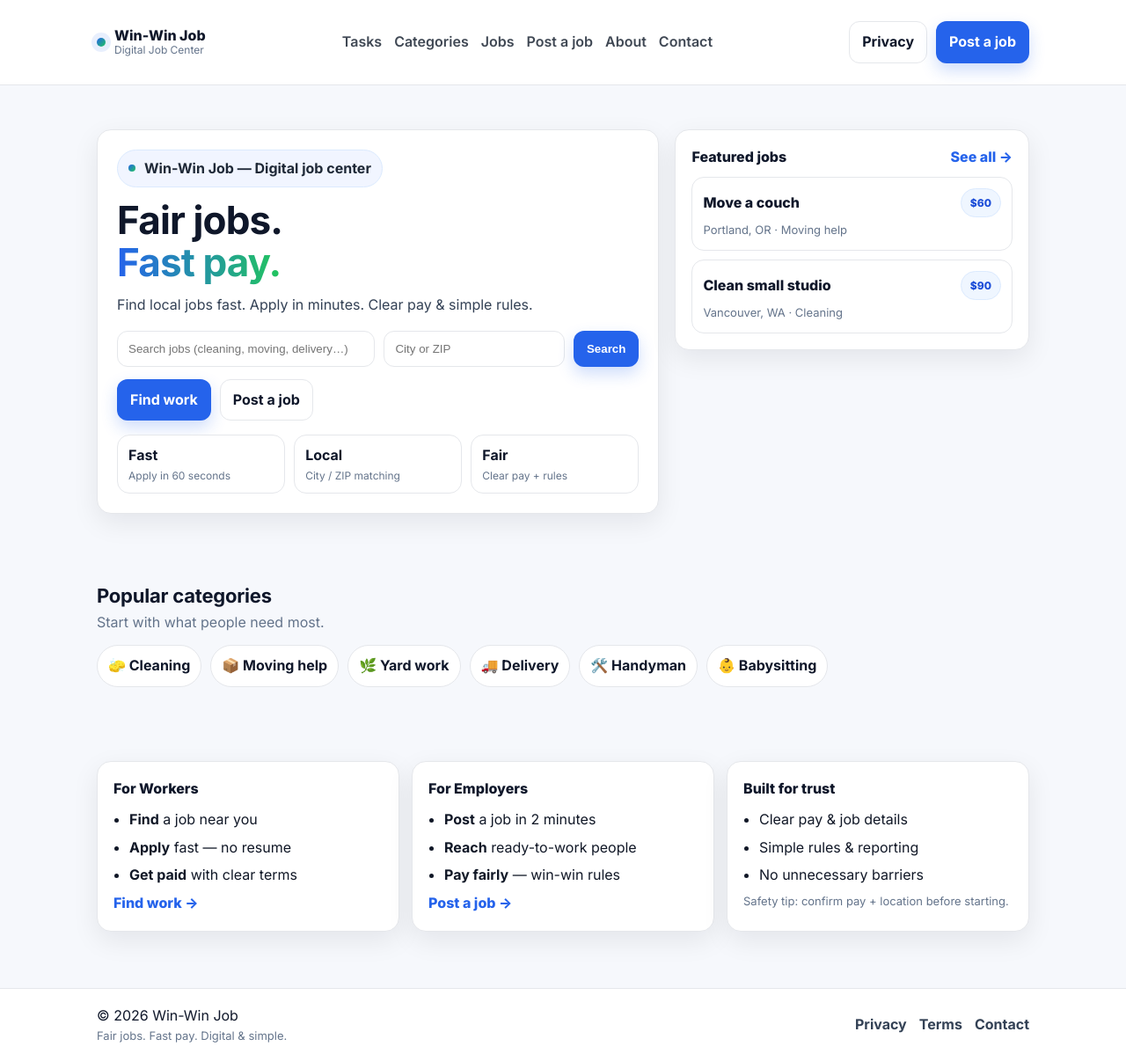
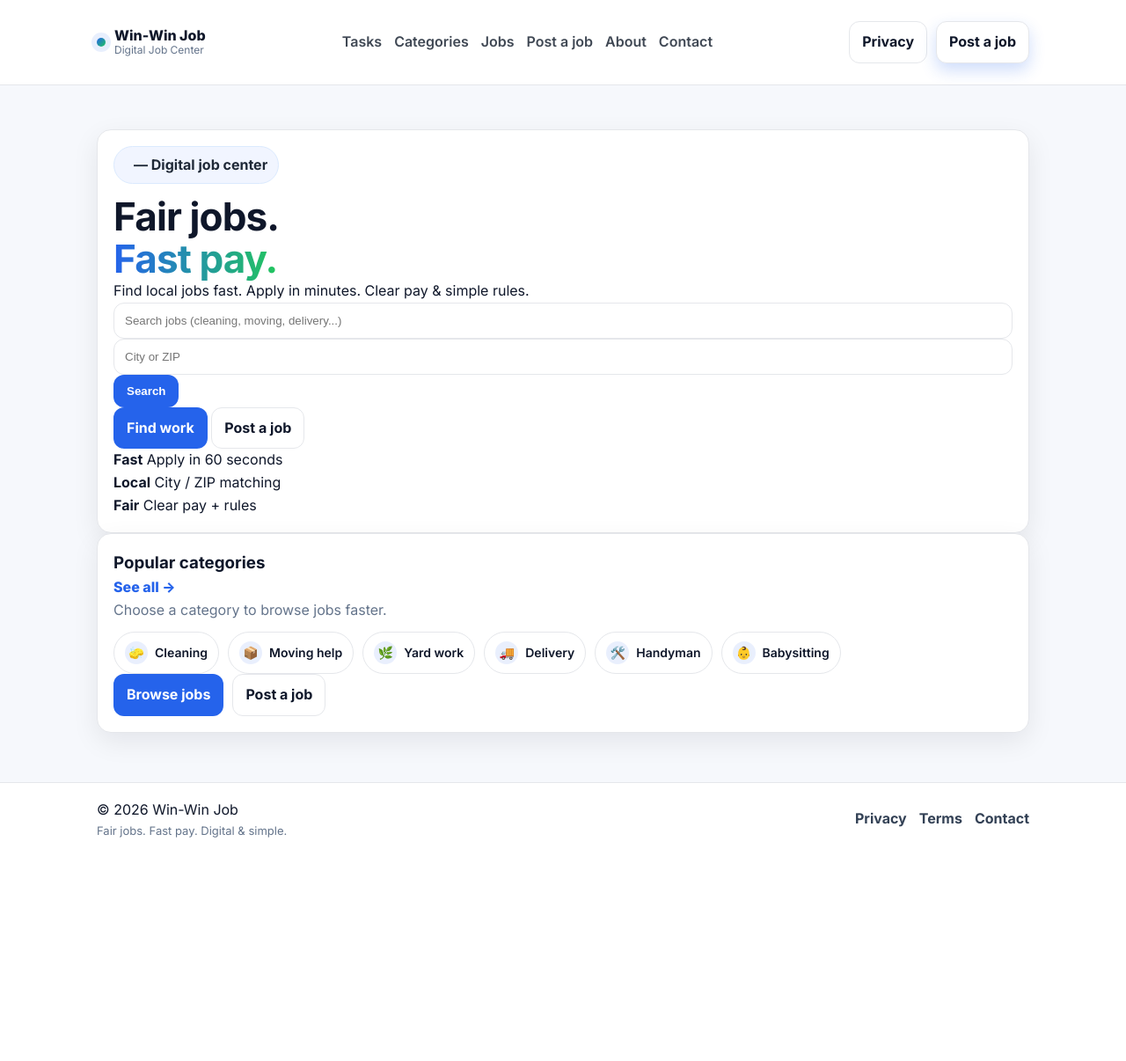
Before and after one commit to channo2025/Fastwork, a FastAPI app: page / in a window 1280 px wide. Shown: the whole page at 88% size. After the commit the page ends 952 px from the top, so only its background shows below. Run offline with FastAPI, Linux system fonts and the light colour scheme.

Commit message:
Replace Featured jobs with Popular categories on home

```diff
--- a/main.py
+++ b/main.py
@@ -71,9 +71,17 @@ def home(request: Request):
     return templates.TemplateResponse("home.html", ctx(request, featured_jobs=featured))
 
 
-@app.get("/categories", response_class=HTMLResponse)
-def categories_page(request: Request):
-    return templates.TemplateResponse("categories.html", ctx(request))
+@app.get("/", response_class=HTMLResponse)
+def home(request: Request):
+    return templates.TemplateResponse(
+        "home.html",
+        {
+            "request": request,
+            "brand_name": BRAND_NAME,
+            "brand_tagline": BRAND_TAGLINE,
+            "categories": CATEGORIES,   # ✅ AJOUTE ÇA
+        },
+    )
 
 
 @app.get("/tasks", response_class=HTMLResponse)
--- a/static/style.css
+++ b/static/style.css
@@ -224,3 +224,71 @@ a{color:inherit;text-decoration:none}
   .grid3{grid-template-columns:1fr}
   .nav{display:none}
 }
+
+/* Chips (categories) */
+.chips{
+  display:flex;
+  flex-wrap:wrap;
+  gap:10px;
+}
+
+.chip{
+  display:inline-flex;
+  align-items:center;
+  gap:8px;
+  padding:10px 12px;
+  border:1px solid var(--border);
+  background: var(--card);
+  border-radius:999px;
+  text-decoration:none;
+  color: var(--text);
+  font-weight:600;
+  font-size:14px;
+  transition: transform .08s ease, box-shadow .12s ease, border-color .12s ease;
+}
+
+.chip:hover{
+  transform: translateY(-1px);
+  border-color: rgba(37, 99, 235, .35);
+  box-shadow: 0 10px 24px rgba(15, 23, 42, .08);
+}
+
+.chip_icon{
+  width:26px;
+  height:26px;
+  display:flex;
+  align-items:center;
+  justify-content:center;
+  border-radius:999px;
+  background: rgba(37, 99, 235, .10);
+}
+
+.chip_text{
+  line-height:1;
+}
+
+/* Small action buttons under categories */
+.mini_actions{
+  display:flex;
+  gap:10px;
+  flex-wrap:wrap;
+}
+
+.btn{
+  display:inline-flex;
+  align-items:center;
+  justify-content:center;
+  padding:10px 14px;
+  border-radius:12px;
+  border:1px solid var(--border);
+  background: white;
+  color: var(--text);
+  text-decoration:none;
+  font-weight:700;
+}
+
+.btn_primary{
+  border-color: transparent;
+  background: var(--primary);
+  color: white;
+}
--- a/templates/home.html
+++ b/templates/home.html
@@ -1,122 +1,100 @@
 {% extends "base.html" %}
-{% block title %}Win-Win Job — Fair jobs. Fast pay.{% endblock %}
+
+{% block title %}
+Win-Win Job – Fair jobs. Fast pay.
+{% endblock %}
 
 {% block body %}
+
 <section class="hero">
   <div class="container">
-    <div class="hero__grid">
-      <!-- Left -->
-      <div class="card hero__card">
-        <div class="badge">
-          <span class="badge__dot"></span>
-          Win-Win Job — Digital job center
-        </div>
+    <div class="grid">
+
+      <!-- LEFT : HERO -->
+      <div class="card card-pad">
+
+        <span class="badge">
+          <span class="dot"></span>
+          {{ brand_name }} — Digital job center
+        </span>
 
         <h1 class="h1">
-          Fair jobs.<br>
+          Fair jobs.<br />
           <span class="grad">Fast pay.</span>
         </h1>
 
-        <p class="lead">
+        <p class="p">
           Find local jobs fast. Apply in minutes. Clear pay & simple rules.
         </p>
 
-        <form class="search" action="/jobs" method="get">
-          <input class="input" name="q" placeholder="Search jobs (cleaning, moving, delivery…)" />
-          <input class="input" name="city" placeholder="City or ZIP" />
-          <button class="btn btn--primary" type="submit">Search</button>
+        <form class="searchbar" action="/jobs" method="get">
+          <input
+            class="input"
+            name="q"
+            placeholder="Search jobs (cleaning, moving, delivery...)"
+          />
+          <input
+            class="input"
+            name="city"
+            placeholder="City or ZIP"
+          />
+          <button class="btn btn_primary" type="submit">
+            Search
+          </button>
         </form>
 
-        <div class="hero__actions">
-          <a class="btn btn--primary" href="/jobs">Find work</a>
-          <a class="btn btn--ghost" href="/post">Post a job</a>
+        <div class="hero_actions">
+          <a class="btn btn_primary" href="/jobs">Find work</a>
+          <a class="btn" href="/post">Post a job</a>
         </div>
 
-        <div class="trustrow">
-          <div class="trustrow__item"><strong>Fast</strong><span>Apply in 60 seconds</span></div>
-          <div class="trustrow__item"><strong>Local</strong><span>City / ZIP matching</span></div>
-          <div class="trustrow__item"><strong>Fair</strong><span>Clear pay + rules</span></div>
+        <div class="features">
+          <div class="feature">
+            <strong>Fast</strong>
+            <span>Apply in 60 seconds</span>
+          </div>
+          <div class="feature">
+            <strong>Local</strong>
+            <span>City / ZIP matching</span>
+          </div>
+          <div class="feature">
+            <strong>Fair</strong>
+            <span>Clear pay + rules</span>
+          </div>
         </div>
+
       </div>
 
-      <!-- Right -->
-      <div class="card hero__side">
-        <div class="card__title">
-          Featured jobs
-          <a class="link" href="/jobs">See all →</a>
+      <!-- RIGHT : POPULAR CATEGORIES (REPLACE FEATURED JOBS) -->
+      <div class="card card-pad">
+
+        <div class="card_head">
+          <h3 class="card_title">Popular categories</h3>
+          <a class="link" href="/categories">See all →</a>
         </div>
 
-        {% if featured_jobs and featured_jobs|length > 0 %}
-          <div class="joblist">
-            {% for job in featured_jobs %}
-              <a class="jobitem" href="/jobs/{{ job.id }}">
-                <div class="jobitem__top">
-                  <div class="jobitem__title">{{ job.title }}</div>
-                  <div class="pill">${{ job.pay }}</div>
-                </div>
-                <div class="jobitem__meta">{{ job.city }} · {{ job.category }}</div>
-              </a>
-            {% endfor %}
-          </div>
-        {% else %}
-          <p class="muted">
-            No jobs yet. Be the first to post one.
-          </p>
-          <a class="btn btn--primary" href="/post">Post a job</a>
-        {% endif %}
+        <p class="muted">
+          Choose a category to browse jobs faster.
+        </p>
+
+        <div class="chips">
+          {% for name, icon in categories %}
+            <a class="chip" href="/jobs?cat={{ name | urlencode }}">
+              <span class="chip_icon">{{ icon }}</span>
+              <span class="chip_text">{{ name }}</span>
+            </a>
+          {% endfor %}
+        </div>
+
+        <div class="mini_actions">
+          <a class="btn btn_primary" href="/jobs">Browse jobs</a>
+          <a class="btn" href="/post">Post a job</a>
+        </div>
+
       </div>
+
     </div>
   </div>
 </section>
 
-<section class="section">
-  <div class="container">
-    <div class="section__head">
-      <h2 class="h2">Popular categories</h2>
-      <p class="muted">Start with what people need most.</p>
-    </div>
-
-    <div class="chips">
-      {% for name, emoji in categories %}
-        <a class="chip" href="/jobs?category={{ name }}">{{ emoji }} {{ name }}</a>
-      {% endfor %}
-    </div>
-  </div>
-</section>
-
-<section class="section">
-  <div class="container">
-    <div class="grid3">
-      <div class="card">
-        <div class="card__title">For Workers</div>
-        <ul class="list">
-          <li><strong>Find</strong> a job near you</li>
-          <li><strong>Apply</strong> fast — no resume</li>
-          <li><strong>Get paid</strong> with clear terms</li>
-        </ul>
-        <a class="link" href="/jobs">Find work →</a>
-      </div>
-
-      <div class="card">
-        <div class="card__title">For Employers</div>
-        <ul class="list">
-          <li><strong>Post</strong> a job in 2 minutes</li>
-          <li><strong>Reach</strong> ready-to-work people</li>
-          <li><strong>Pay fairly</strong> — win-win rules</li>
-        </ul>
-        <a class="link" href="/post">Post a job →</a>
-      </div>
-
-      <div class="card">
-        <div class="card__title">Built for trust</div>
-        <ul class="list">
-          <li>Clear pay & job details</li>
-          <li>Simple rules & reporting</li>
-          <li>No unnecessary barriers</li>
-        </ul>
-        <p class="muted small">Safety tip: confirm pay + location before starting.</p>
-      </div>
-    </div>
-  </div>
-</section>
 {% endblock %}
```
